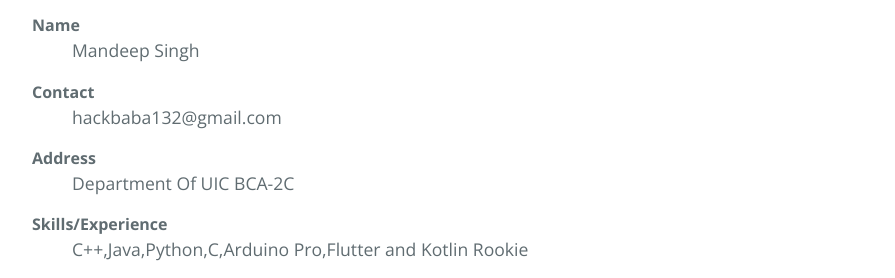
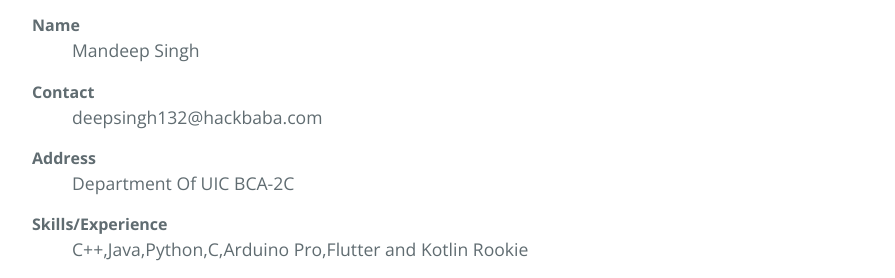
Before and after one commit to deepsingh132/CUScan, a Jekyll site: the page built from index.md, in a window 1280 px wide and 900 px high, scrolled down 3127 px. Shown: the part 362-640 px from the top of the window, without its empty margins (192-1087 px from the left). Built offline with Jekyll 4.4.1, drawn with Linux system fonts in a browser that asks for light colours.

Commit message:
Update index.md

```diff
--- a/index.md
+++ b/index.md
@@ -104,7 +104,7 @@ end
 <dt>Name</dt>
 <dd>Mandeep Singh</dd>
 <dt>Contact</dt>
-<dd>hackbaba132@gmail.com</dd>
+<dd>deepsingh132@hackbaba.com</dd>
 <dt>Address</dt>
 <dd>Department Of UIC BCA-2C</dd>
 <dt>Skills/Experience</dt>
```
